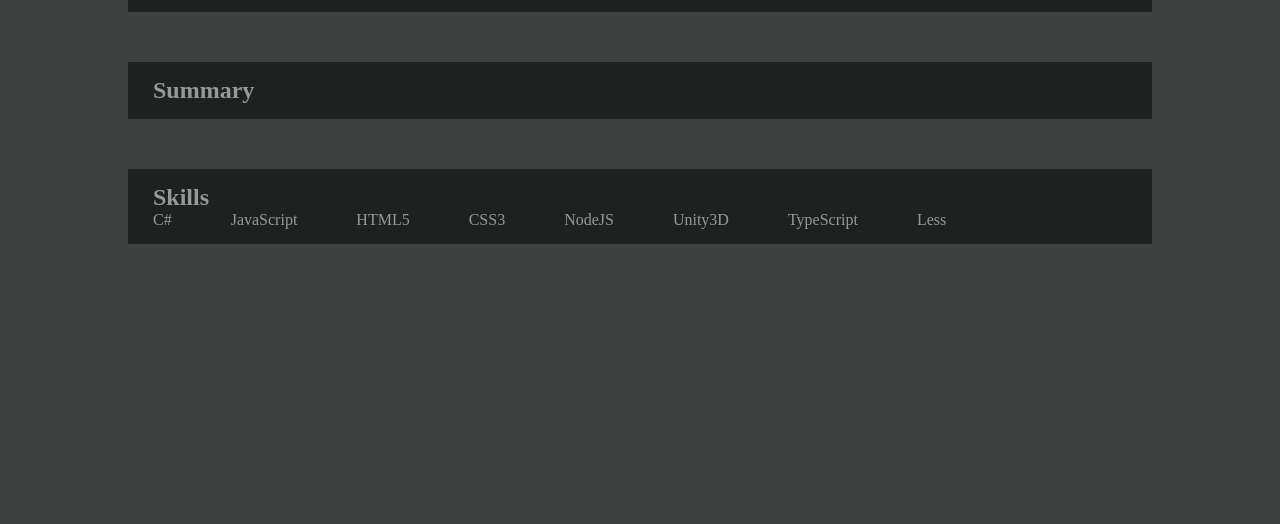
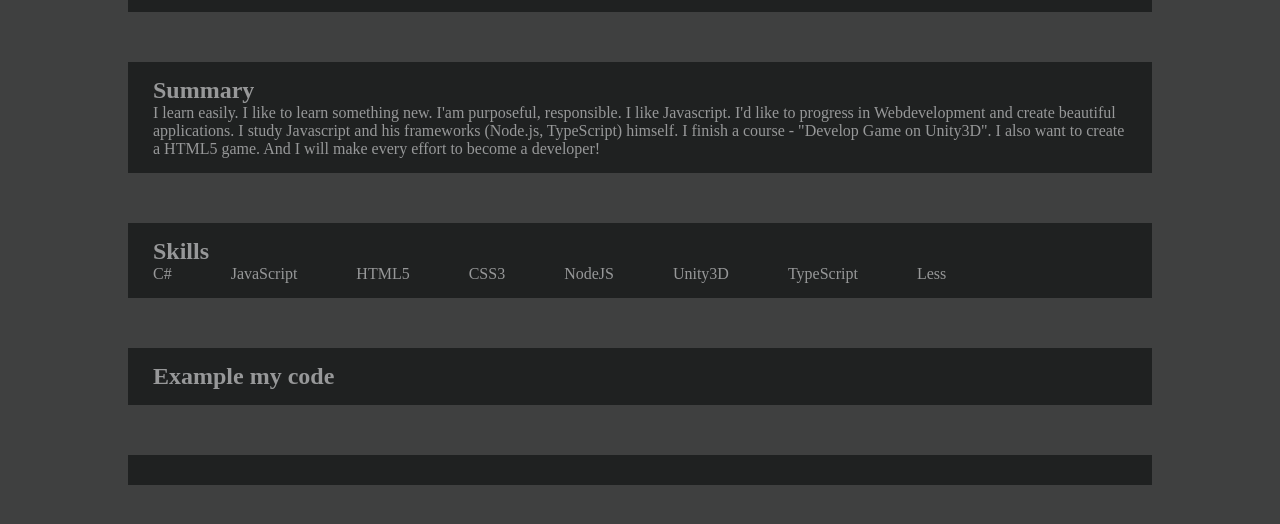
Before and after one commit to kir-22/rsschool-codejam1-cv, a plain HTML site: page index.html in a window 1280 px wide. Shown: the part 454-978 px from the top of the page. Before the commit the page ends 800 px from the top, so only its background shows below. Drawn offline with Linux system fonts and the light colour scheme.

Commit message:
feat: add sumarry text

```diff
--- a/index.html
+++ b/index.html
@@ -42,11 +42,19 @@
     <section class="wrapper">
       <div class="summary">
         <h2>Summary</h2>
-        <p></p>
+        <p>I learn easily. I like to learn something new. I'am purposeful, responsible.
+          I like Javascript.
+          I'd like to progress in
+          Webdevelopment and create beautiful applications.
+          I study Javascript and his frameworks (Node.js, TypeScript) himself.
+          I finish a course - "Develop Game on Unity3D".
+          I also want to create a HTML5 game.
+          And I will make every effort to become a developer!
+        </p>
       </div>
     </section>
     <section class="wrapper">
-      <div class="summary">
+      <div class="skills">
         <h2>Skills</h2>
         <ul>
           <li>C#</li>
@@ -60,6 +68,19 @@
         </ul>
       </div>
     </section>
+    <section class="wrapper">
+      <div class="example">
+        <h2>Example my code</h2>
+        <code>
+
+        </code>
+      </div>
+    </section>
+    <section class="wrapper">
+      <div class="practis">
+
+      </div>
+    </section>
   </main>
   <footer></footer>
 </body>
```
